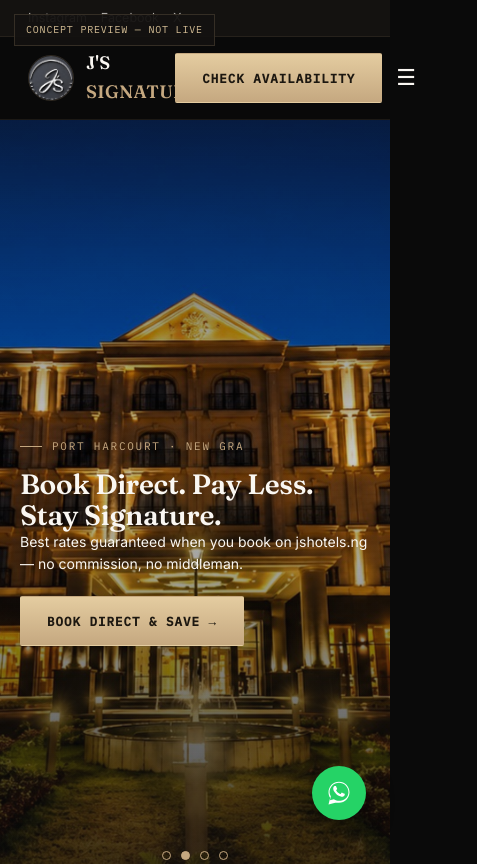
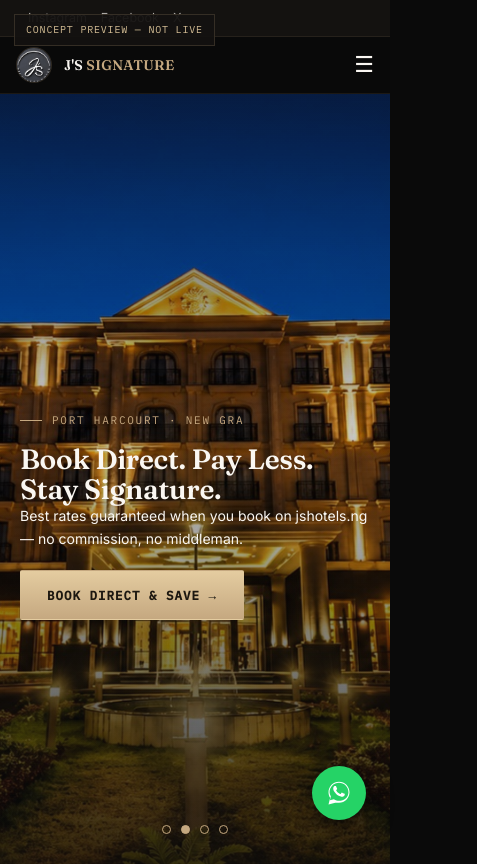
Before and after one commit to solvex223-hash/js-signatures, a plain HTML site: page index.html in a window 390 px wide. Shown: the top 864 px of the page, 477 px wide, since content can reach past the window. Drawn offline with Linux system fonts and the light colour scheme.

Commit message:
Update style.css

```diff
--- a/assets/css/style.css
+++ b/assets/css/style.css
@@ -14,6 +14,7 @@
   --maxw:1220px;
 }
 *{box-sizing:border-box;margin:0;padding:0;}
+html,body{overflow-x:hidden;max-width:100%;}
 html{scroll-behavior:smooth;}
 body{font-family:'Inter',sans-serif;background:var(--black);color:var(--cream);line-height:1.6;-webkit-font-smoothing:antialiased;}
 img{max-width:100%;display:block;}
@@ -264,4 +265,11 @@ footer{background:var(--panel);color:rgba(250,247,242,.7);padding-top:70px;borde
   .has-dd.open .dd-trigger::after{content:'\2212';}
   .nav-toggle{position:relative;z-index:700;}
 }
+@media(max-width:420px){
+  .nav-inner{padding:10px 16px;gap:10px;}
+  .brand img{width:36px;height:36px;}
+  .brand .word{font-size:14px;}
+  .nav-cta{gap:8px;}
+  .nav-cta .btn{display:none;} /* redundant on mobile — hero CTA + booking bar already cover this, and there's no room for it here */
+}
 body.nav-lock{overflow:hidden;}
```
